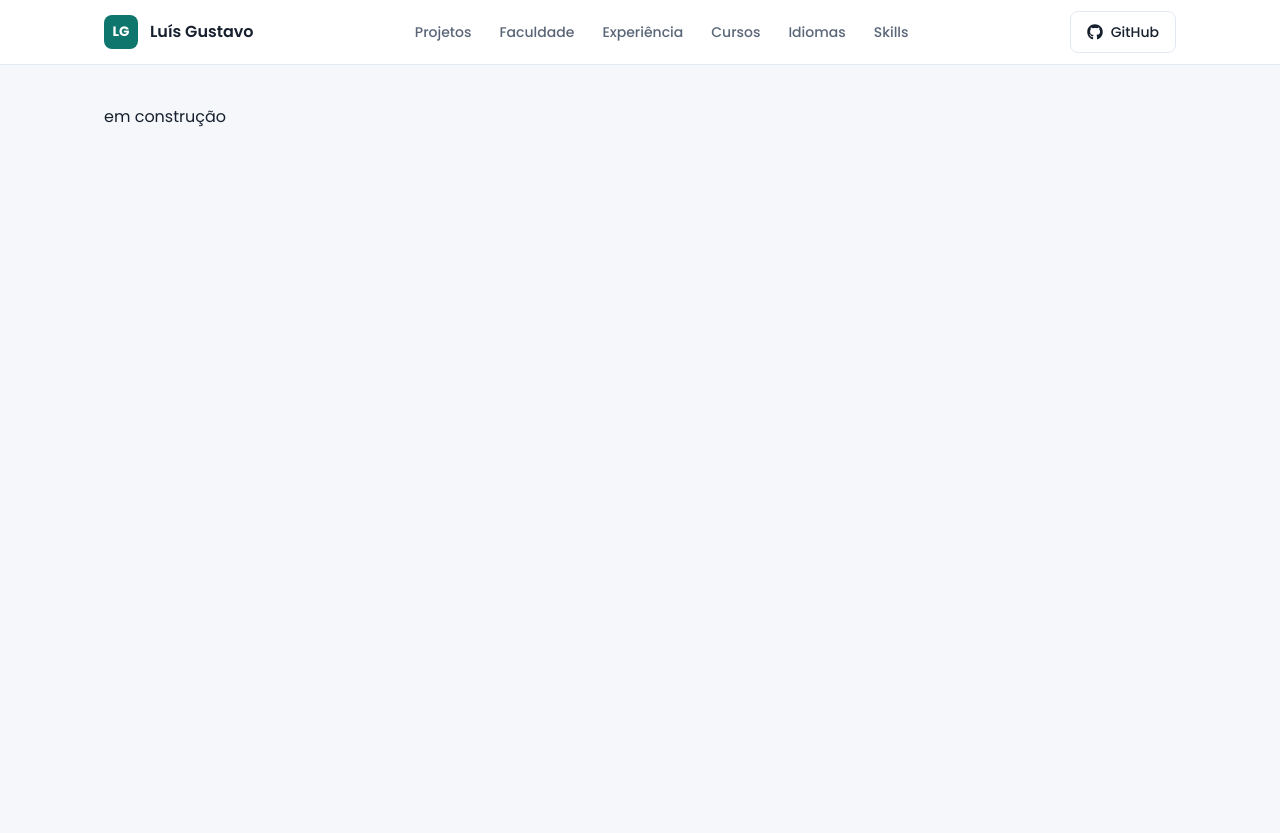
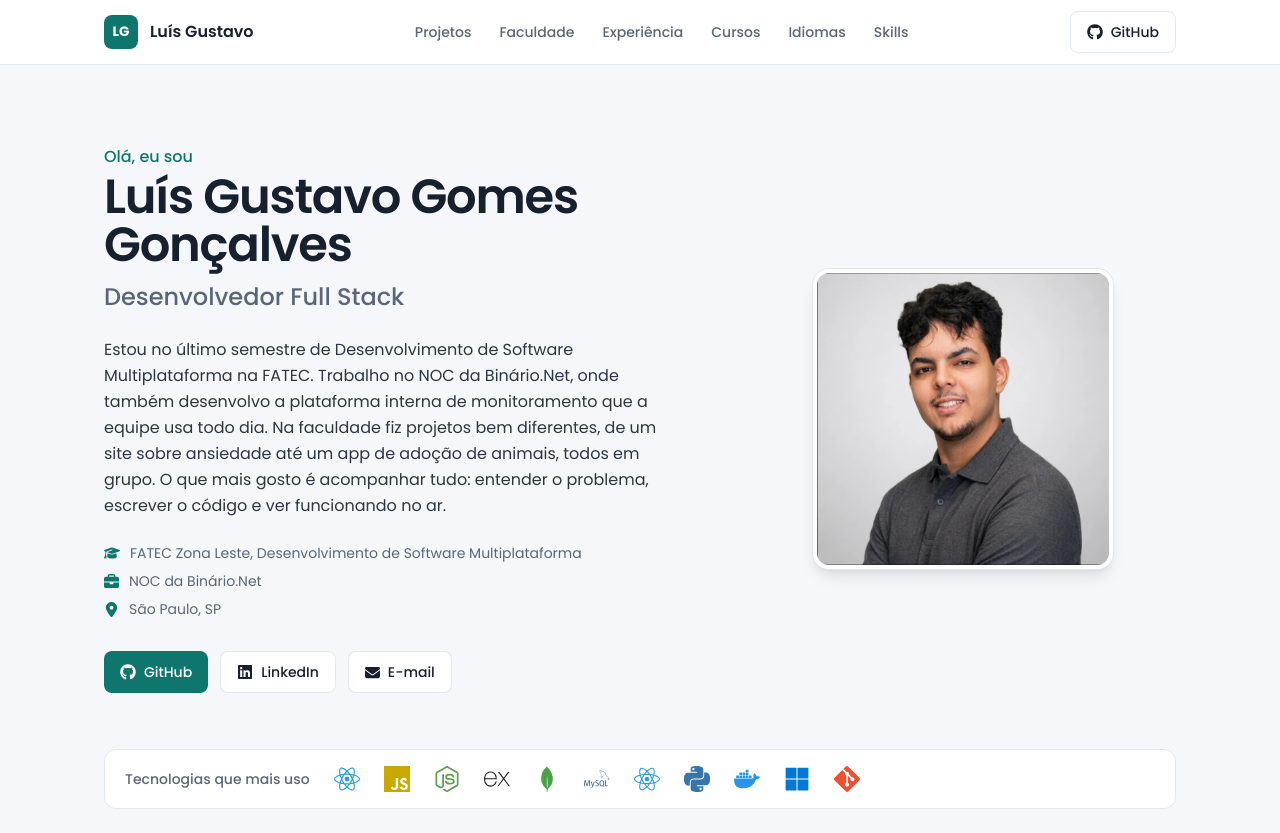
Before and after one commit to lugustavos/portfolio, a React (Vite) app: page / in a window 1280 px wide. Before the commit the page ends 800 px from the top, so only its background shows below. Built offline with nearby package versions, Linux system fonts and the light colour scheme.

Commit message:
topo da página: foto, bio e botões

```diff
--- a/src/App.tsx
+++ b/src/App.tsx
@@ -1,12 +1,15 @@
+import { Navigate, Route, Routes } from 'react-router-dom'
 import { Navbar } from './components/Navbar'
+import Home from './pages/Home'
 
 export default function App() {
   return (
     <>
       <Navbar />
-      <main className="container-content py-10">
-        <p>em construção</p>
-      </main>
+      <Routes>
+        <Route path="/" element={<Home />} />
+        <Route path="*" element={<Navigate to="/" replace />} />
+      </Routes>
     </>
   )
 }
--- /dev/null
+++ b/src/components/Hero.tsx
@@ -0,0 +1,79 @@
+import { useState } from 'react'
+import { FaBriefcase, FaEnvelope, FaGithub, FaGraduationCap, FaLinkedin, FaLocationDot } from 'react-icons/fa6'
+import { profile } from '../data/profile'
+import { TechLogo } from './ui/TechIcon'
+
+const stackRow = ['React', 'JavaScript', 'Node.js', 'Express', 'MongoDB', 'MySQL', 'React Native', 'Python', 'Docker', 'Azure', 'Git']
+
+export function Hero() {
+  const [imgOk, setImgOk] = useState(true)
+  const initials = profile.firstName
+    .split(' ')
+    .map((n) => n[0])
+    .join('')
+
+  return (
+    <section id="top" className="pb-6 pt-12 md:pt-20">
+      <div className="container-content grid items-center gap-12 md:grid-cols-[1.4fr_1fr]">
+        <div>
+          <p className="font-medium text-brand">Olá, eu sou</p>
+          <h1 className="mt-1 text-4xl leading-tight sm:text-5xl">{profile.fullName}</h1>
+          <p className="mt-3 text-xl font-medium text-muted sm:text-2xl">{profile.role}</p>
+
+          <p className="mt-6 max-w-xl leading-relaxed text-ink/90">{profile.bio}</p>
+
+          <ul className="mt-6 space-y-2 text-sm text-muted">
+            <li className="flex items-center gap-2.5">
+              <FaGraduationCap size={16} className="text-brand" /> FATEC Zona Leste, Desenvolvimento de Software
+              Multiplataforma
+            </li>
+            <li className="flex items-center gap-2.5">
+              <FaBriefcase size={15} className="text-brand" /> NOC da Binário.Net
+            </li>
+            <li className="flex items-center gap-2.5">
+              <FaLocationDot size={15} className="text-brand" /> {profile.location}
+            </li>
+          </ul>
+
+          <div className="mt-8 flex flex-wrap gap-3">
+            <a href={profile.links.github} target="_blank" rel="noreferrer" className="btn-primary">
+              <FaGithub size={16} /> GitHub
+            </a>
+            <a href={profile.links.linkedin} target="_blank" rel="noreferrer" className="btn-outline">
+              <FaLinkedin size={16} /> LinkedIn
+            </a>
+            <a href={`mailto:${profile.links.email}`} className="btn-outline">
+              <FaEnvelope size={15} /> E-mail
+            </a>
+          </div>
+        </div>
+
+        <div className="mx-auto w-full max-w-[300px]">
+          <div className="overflow-hidden rounded-2xl border-4 border-white shadow-lg ring-1 ring-line">
+            {imgOk ? (
+              <img
+                src={profile.photo}
+                alt={`Foto de ${profile.fullName}`}
+                onError={() => setImgOk(false)}
+                className="aspect-square w-full object-cover"
+              />
+            ) : (
+              <div className="flex aspect-square items-center justify-center bg-brand-soft text-6xl font-bold text-brand">
+                {initials}
+              </div>
+            )}
+          </div>
+        </div>
+      </div>
+
+      <div className="container-content mt-14">
+        <div className="flex flex-wrap items-center gap-x-6 gap-y-3 rounded-xl border border-line bg-surface px-5 py-4">
+          <span className="text-sm font-medium text-muted">Tecnologias que mais uso</span>
+          {stackRow.map((t) => (
+            <TechLogo key={t} name={t} size={26} />
+          ))}
+        </div>
+      </div>
+    </section>
+  )
+}
--- /dev/null
+++ b/src/pages/Home.tsx
@@ -0,0 +1,9 @@
+import { Hero } from '../components/Hero'
+
+export default function Home() {
+  return (
+    <main>
+      <Hero />
+    </main>
+  )
+}
```
